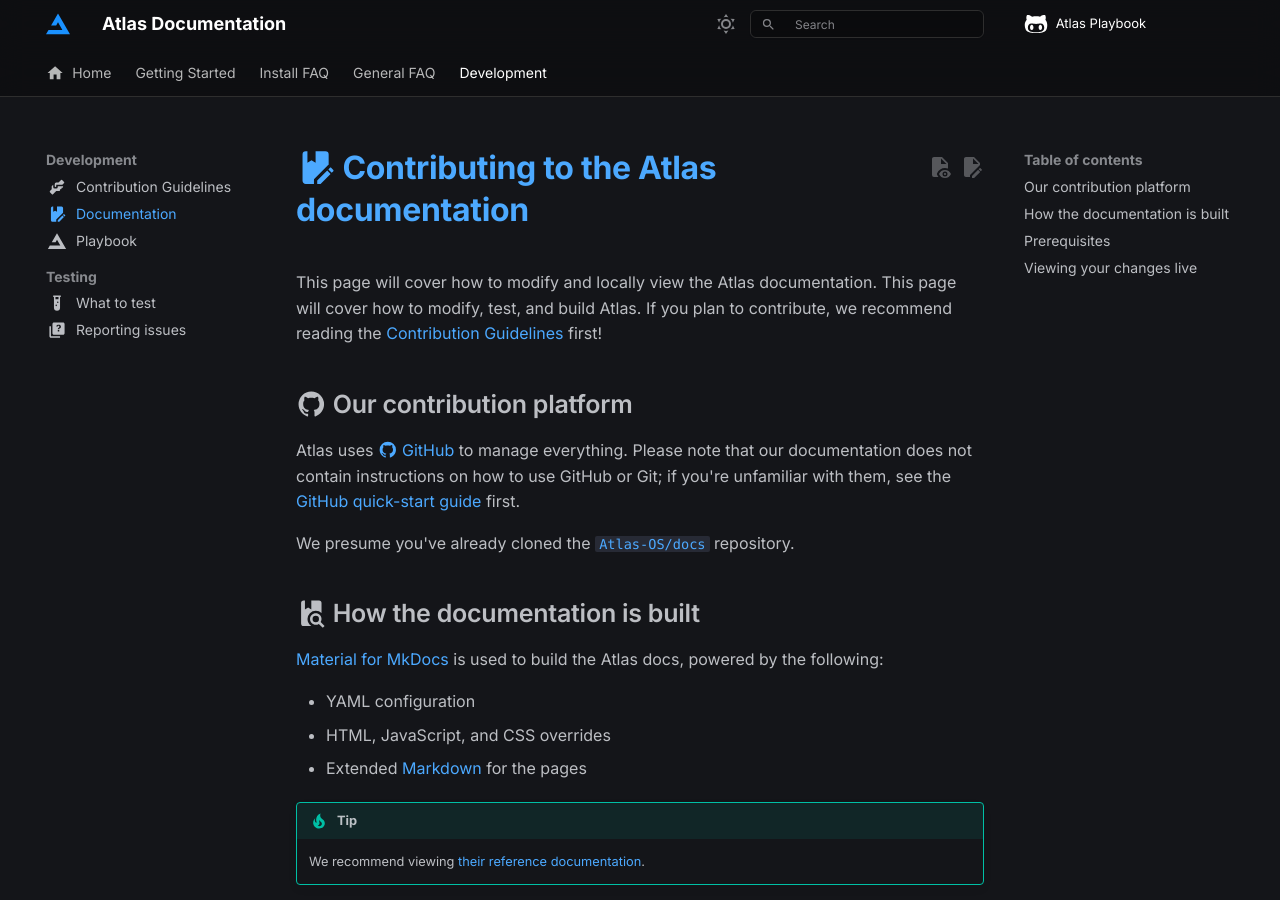
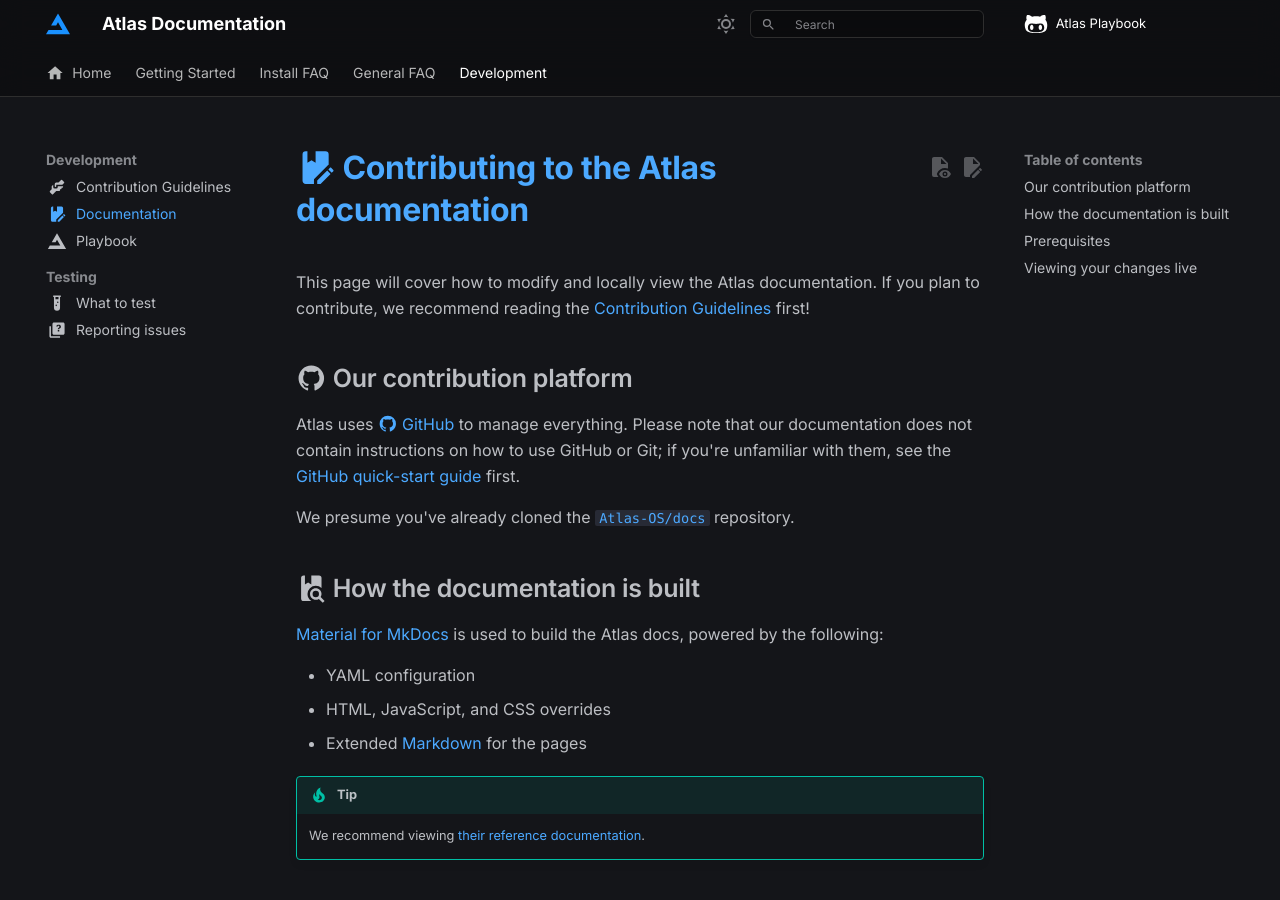
Before and after one commit to Atlas-OS/docs, an MkDocs documentation site: the page built from docs/contributing/documentation.md, in a window 1280 px wide and 900 px high. Built offline with MkDocs 1.6.1 and Material for MkDocs 9.7.7, drawn with Linux system fonts in a browser that asks for light colours; some web fonts are replaced; comment, search, counter and statistics services are not loaded.

Commit message:
Removed description error in contribution guidelines (#252)
fix: remove description error

Co-authored-by: TheyCreeper <thecrepermdrl@gmail.com>

```diff
--- a/docs/contributing/documentation.md
+++ b/docs/contributing/documentation.md
@@ -5,7 +5,7 @@ icon: material/book-edit
 
 # :material-book-edit: Contributing to the Atlas documentation
 
-This page will cover how to modify and locally view the Atlas documentation. This page will cover how to modify, test, and build Atlas. If you plan to contribute, we recommend reading the [Contribution Guidelines](contribution-guidelines.md) first!
+This page will cover how to modify and locally view the Atlas documentation. If you plan to contribute, we recommend reading the [Contribution Guidelines](contribution-guidelines.md) first!
 
 --8<-- "contribution-guidelines.md:gitNotice"
 
```
